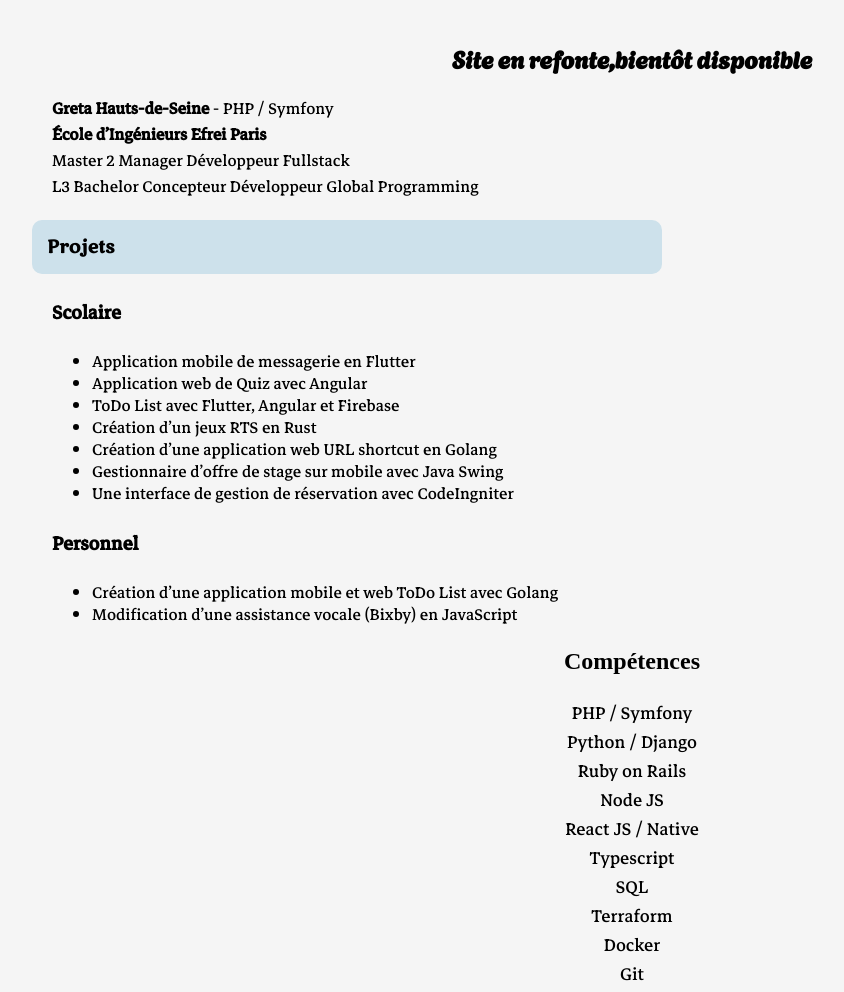
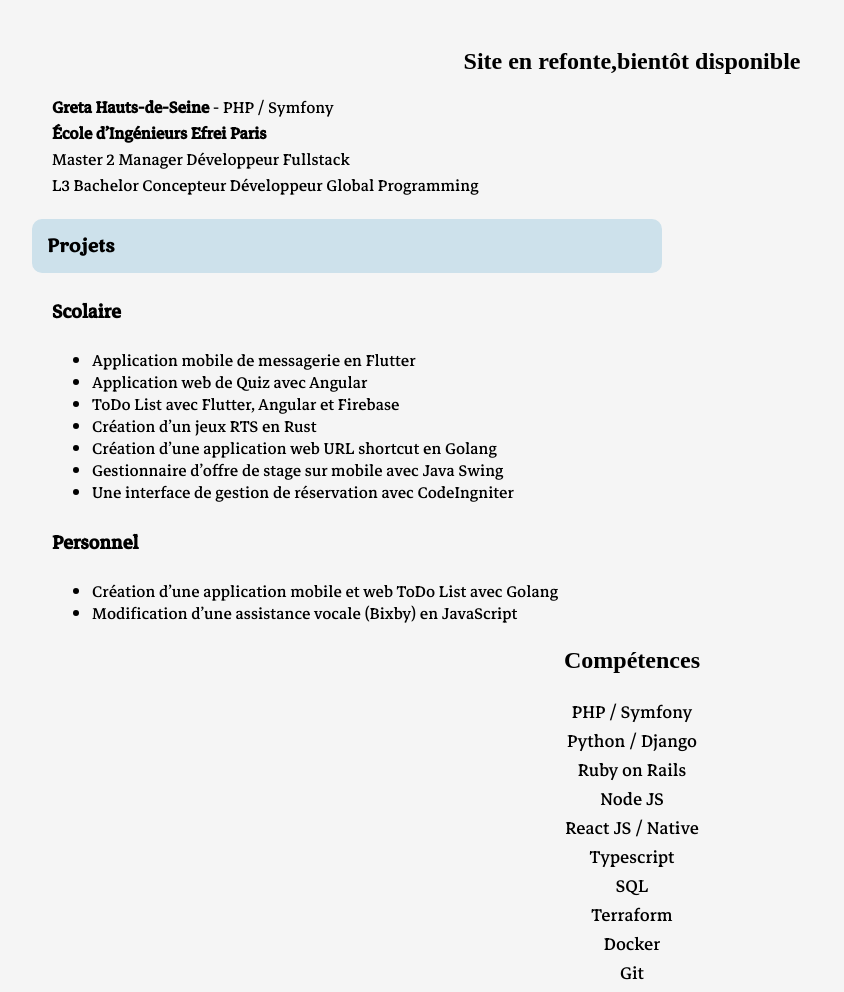
Before and after one commit to AnassAoulad/anassaoulad.github.io, a website built with Vite: page index.html in a window 1280 px wide. Shown: the top 992 px of the page, without its empty margins (8-852 px from the left). Built offline with nearby package versions, Linux system fonts and the light colour scheme.

Commit message:
Update index.css

```diff
--- a/index.css
+++ b/index.css
@@ -28,10 +28,8 @@ html {
 }
 
 h1 {
-  font-family: 'Agbalumo-Regular';
   font-size: x-large;
   text-align: center;
-  margin: 0;
 }
 
 a {
```
